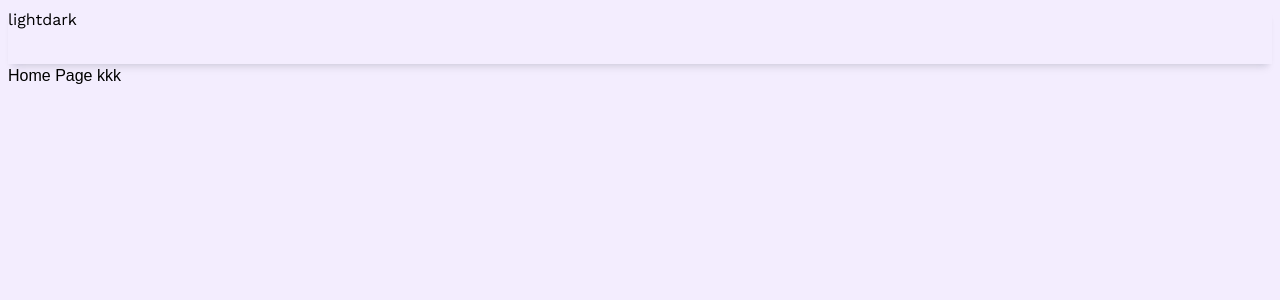
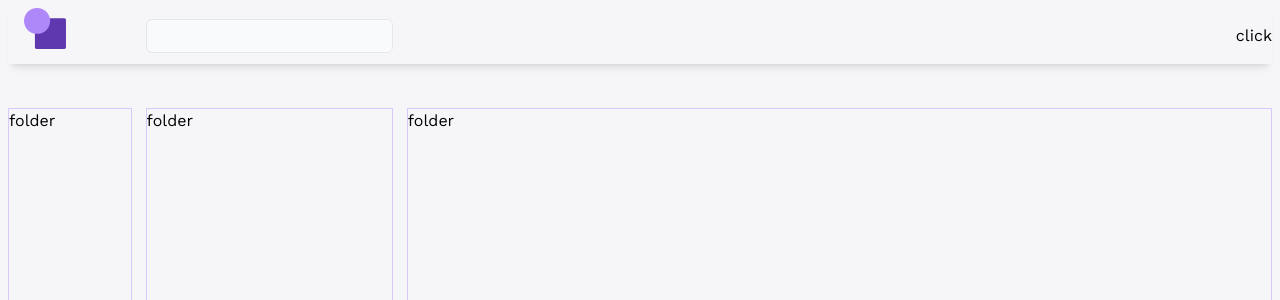
Before and after one commit to gabriel-Koehler/Taggle, a Next.js app: page /Home in a window 1280 px wide. Shown: the top 300 px of the page. Built offline with nearby package versions, Linux system fonts and the light colour scheme; a web font is replaced by a local one.

Commit message:
archtecture the page home and pop-side config with animation insert

```diff
--- a/src/app/Home/page.tsx
+++ b/src/app/Home/page.tsx
@@ -1,5 +1,29 @@
 export default function Home(){
   return<>
-  <h1>Home Page kkk</h1>
+  <div className="flex gap-[14px] h-[92vh]">
+    <div className="h-[90%] w-[10%]">
+      <div className="h-11"></div>
+      <div className="h-full border border-primary100 ">
+        folder
+      </div>
+
+    </div>
+    <div className="h-[90%] w-[20%]">
+      <div className="h-11"></div>
+      <div className="h-full border border-primary100 ">
+        folder
+      </div>
+
+    </div>
+    <div className="h-[90%] w-[70%]">
+      <div className="h-11"></div>
+      <div className="h-full border border-primary100 ">
+        folder
+      </div>
+
+    </div>
+
+
+  </div>
   </>
 }
--- /dev/null
+++ b/src/app/components/ConfigPopSide.tsx
@@ -0,0 +1,31 @@
+'use client'
+import { useEffect, useState } from "react";
+import ThemeSwitcher from "./ThemeSwitcher";
+
+interface propsConfig{
+  onClose:()=>void;
+}
+export default function ConfigPopSide(props:propsConfig) {
+  const [animationClass, setAnimationClass] = useState("slide-in");
+
+  // Quando o componente for montado, ele aplica a animação de slide-in
+  useEffect(() => {
+    setAnimationClass("slide-in");
+  }, []);
+
+  const handleClose = () => {
+    setAnimationClass("slide-out"); // Aplica a animação de slide-out
+    setTimeout(() => props.onClose(), 400); // Aguarda a animação antes de fechar
+  };
+  return <>
+    <div className=" overflow-x-hidden overflow-hidden overflow-y-hidden bg-opacity-60 absolute -top-2 -right-2 bg-base-200 h-screen w-screen">
+      <div
+      className={`shadow-xl border border-primary100 absolute right-0 bg-base-200 h-full w-[546px] ${animationClass}`}>
+        <div onClick={()=>handleClose()} >X</div>
+        <div>
+        <ThemeSwitcher></ThemeSwitcher>
+        </div>
+      </div>
+    </div>
+  </>
+}
--- a/src/app/components/Header.tsx
+++ b/src/app/components/Header.tsx
@@ -5,12 +5,18 @@ import { usePathname } from "next/navigation";
 // import { useRouter } from "next/router";
 import { useEffect, useState } from "react"
 import ThemeSwitcher from "./ThemeSwitcher";
-
+import Input from "./Input";
+import logo from "../../../public/taggalgeLogo.svg"
+import Image from "next/image";
+import ConfigPopSide from "./ConfigPopSide";
 
 export default function Header(){
   const router = usePathname();
   const [mounted, setMounted] = useState(false);
+  const [isConfig, setIsConfig] = useState(false);
   const {theme,setTheme }=useTheme()
+  const [serchValue,setSearchValue]= useState<string>('')
+
   useEffect(() => {
     setMounted(true);
   }, []);
@@ -28,34 +34,28 @@ export default function Header(){
   {
     (router!="/Login/Sign-In" && router!="/Login/Sign-Up") ?
     // true?
-    <div className="w-full bg-inherit shadow-200 h-14">
-      <div></div>
-      <div></div>
-      <div></div>
-      <div>
-          <button onClick={()=>{
-          setTheme('light')
-          document.documentElement.setAttribute('data-theme', 'light')
-          }} >light</button>
-        <button onClick={()=>{
-          setTheme('dark')
-          document.documentElement.setAttribute('data-theme', 'dark')
-          }}>dark</button>
+    <div className="w-full gap-[14px] relative flex box-border justify-evenly bg-inherit shadow-200 h-14">
+      <div className="w-[10%] pl-4">
+        <Image src={logo} width={42} height={42} alt="Taggale icon"  />
+      </div>
+      <div className="w-[20%] flex items-center">
+
+        <Input InputChange={(value)=>setSearchValue(value)} />
+
+      </div>
+      <div className="w-[70%] justify-end flex items-center">
+        <div onClick={()=> setIsConfig(true)}>
+          click
+        </div>
+        {
+          isConfig ?
+          <ConfigPopSide onClose={()=>setIsConfig(false)} />:null
+        }
         {/* <ThemeSwitcher></ThemeSwitcher> */}
-        </div>
+
+      </div>
     </div>:null
-      // <div className="w-full h-8 bg-red-300 text-foreground">
-      //   {router}
-      //   {theme}
-      //   <button onClick={()=>{
-      //     setTheme('light')
-      //     document.documentElement.setAttribute('data-theme', 'light')
-      //     }} >light</button>
-      //   <button onClick={()=>{
-      //     setTheme('dark')
-      //     document.documentElement.setAttribute('data-theme', 'dark')
-      //     }}>dark</button>
-      // </div>:<></>
+
   }
   </>
 }
--- a/src/app/components/ThemeSwitcher.tsx
+++ b/src/app/components/ThemeSwitcher.tsx
@@ -1,8 +1,13 @@
 'use client'
 import { useTheme } from "next-themes"
+import { useLayoutEffect, useState } from "react"
 
-export default function ThemeSwitcher(){
-  const {theme,setTheme }=useTheme()
+export default function ThemeSwitcher() {
+  const { theme, setTheme } = useTheme()
+  const [isDark,setIsDark] = useState<Boolean>()
+  useLayoutEffect(() => {
+    setIsDark(theme === 'dark')
+  }, [theme])
   //   <button onClick={()=>{
   //     setTheme('light')
   //     document.documentElement.setAttribute('data-theme', 'light')
@@ -11,31 +16,40 @@ export default function ThemeSwitcher(){
   //     setTheme('dark')
   //     document.documentElement.setAttribute('data-theme', 'dark')
   //     }}>dark</button>
-  return<>
-    <label className="swap swap-rotate">
-  {/* this hidden checkbox controls the state */}
-  <input type="checkbox" checked={theme === 'light'? true:false} onChange={()=>{
-    setTheme(theme === 'light'? 'dark' : 'light')
-    theme === 'light'? document.documentElement.setAttribute('data-theme', 'light'):document.documentElement.setAttribute('data-theme', 'dark')
-  }} className="theme-controller" />
-
-  {/* sun icon */}
+  return <>
+    {
+      isDark?
+      <button className="btn" onClick={() => {
+        setTheme('light')
+        setIsDark(false)
+        document.documentElement.setAttribute('data-theme', 'light')
+      }} >
         <svg
-    className="swap-off h-10 w-10 fill-current"
+          className="swap-off size-8 fill-current"
           xmlns="http://www.w3.org/2000/svg"
           viewBox="0 0 24 24">
           <path
             d="M5.64,17l-.71.71a1,1,0,0,0,0,1.41,1,1,0,0,0,1.41,0l.71-.71A1,1,0,0,0,5.64,17ZM5,12a1,1,0,0,0-1-1H3a1,1,0,0,0,0,2H4A1,1,0,0,0,5,12Zm7-7a1,1,0,0,0,1-1V3a1,1,0,0,0-2,0V4A1,1,0,0,0,12,5ZM5.64,7.05a1,1,0,0,0,.7.29,1,1,0,0,0,.71-.29,1,1,0,0,0,0-1.41l-.71-.71A1,1,0,0,0,4.93,6.34Zm12,.29a1,1,0,0,0,.7-.29l.71-.71a1,1,0,1,0-1.41-1.41L17,5.64a1,1,0,0,0,0,1.41A1,1,0,0,0,17.66,7.34ZM21,11H20a1,1,0,0,0,0,2h1a1,1,0,0,0,0-2Zm-9,8a1,1,0,0,0-1,1v1a1,1,0,0,0,2,0V20A1,1,0,0,0,12,19ZM18.36,17A1,1,0,0,0,17,18.36l.71.71a1,1,0,0,0,1.41,0,1,1,0,0,0,0-1.41ZM12,6.5A5.5,5.5,0,1,0,17.5,12,5.51,5.51,0,0,0,12,6.5Zm0,9A3.5,3.5,0,1,1,15.5,12,3.5,3.5,0,0,1,12,15.5Z" />
         </svg>
 
-  {/* moon icon */}
+      </button>:
+    <button className="btn" onClick={() => {
+      setTheme('dark')
+      setIsDark(true)
+      document.documentElement.setAttribute('data-theme', 'dark')
+    }}>
       <svg
-    className="swap-on h-10 w-10 fill-current"
+        className="swap-on size-8 fill-current"
         xmlns="http://www.w3.org/2000/svg"
         viewBox="0 0 24 24">
         <path
           d="M21.64,13a1,1,0,0,0-1.05-.14,8.05,8.05,0,0,1-3.37.73A8.15,8.15,0,0,1,9.08,5.49a8.59,8.59,0,0,1,.25-2A1,1,0,0,0,8,2.36,10.14,10.14,0,1,0,22,14.05,1,1,0,0,0,21.64,13Zm-9.5,6.69A8.14,8.14,0,0,1,7.08,5.22v.27A10.15,10.15,0,0,0,17.22,15.63a9.79,9.79,0,0,0,2.1-.22A8.11,8.11,0,0,1,12.14,19.73Z" />
       </svg>
-</label>
+
+    </button>
+
+    }
+
+
   </>
 }
--- a/src/app/globals.css
+++ b/src/app/globals.css
@@ -105,3 +105,27 @@ html{
     }
   }
 }
+@keyframes slideIn {
+  from {
+    transform: translateX(100%);
+  }
+  to {
+    transform: translateX(0);
+  }
+}
+
+@keyframes slideOut {
+  from {
+    transform: translateX(0);
+  }
+  to {
+    transform: translateX(100%);
+  }
+}
+.slide-in {
+  animation: slideIn 0.4s ease-in-out forwards;
+}
+
+.slide-out {
+  animation: slideOut 0.4s ease-in-out forwards;
+}
--- a/tailwind.config.ts
+++ b/tailwind.config.ts
@@ -23,6 +23,14 @@ export default {
       },
       colors:{
         primaryColor: "#864EF6",
+          primary800:"#4A2B87",
+          primary700:"#5F37AF",
+          primary600:"#7A47E0",
+          primary400:"#9E71F8",
+          primary300:"#AE88F9",
+          primary200:"#C8AEFB",
+          primary100:"#D9C8FC",
+          primary50:"#F3EDFE",
         success: "#43B75D",
           sucess800:"#256533",
           sucess700:"#308242",
@@ -84,12 +92,14 @@ export default {
     themes:[
       {
         'light':{
-          "base-100": "#F3EDFE",
+          "base-100": "#F6F6F9",
+          "base-200": "#F3F4F6",
           "base-content": "#000",
 
         },
         'dark':{
           "base-100": "#131927",
+          "base-200": "#394050",
           "base-content": "#fff",
 
         },
```
Lines whose indentation alone changed are shown as unchanged.
